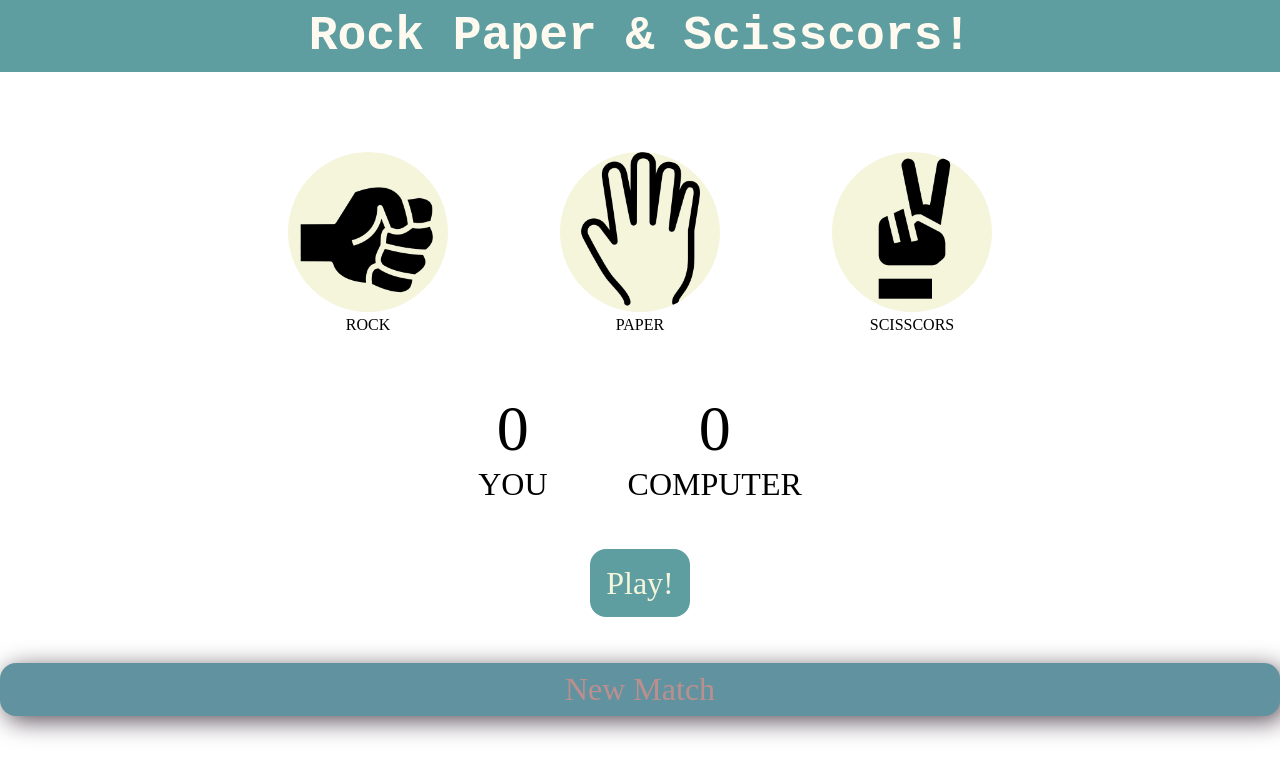
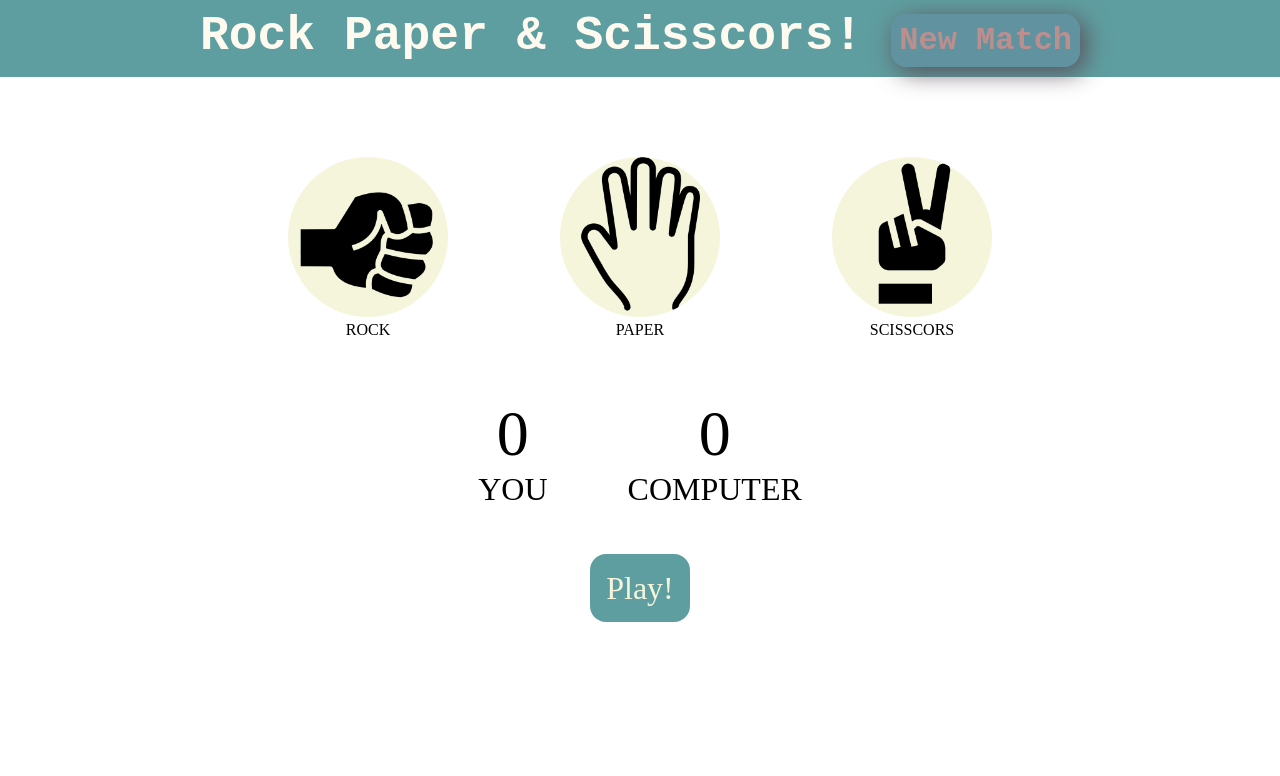
Before and after one commit to Sruti-Patro/Rock-Paper-Scissors, a plain HTML site: page index.html in a window 1280 px wide. Drawn offline with Linux system fonts and the light colour scheme.

Commit message:
Update index.html

```diff
--- a/index.html
+++ b/index.html
@@ -8,7 +8,7 @@
     <link rel="icon" href="./appPic.jpg" />
   </head>
   <body>
-    <h1>Rock Paper & Scisscors!</h1>
+    <h1>Rock Paper & Scisscors! <span class="reset">New Match</span></h1>
     <div class="choices">
       <div class="choice" id="rock"><img src="./rock_39413.png" alt="rock" /><p>ROCK</p></div>
       <div class="choice" id="paper">
@@ -29,8 +29,7 @@
         </div>
     </div>
     <div class="mess">Play!</div>
-    <br>
-    <div class="reset">New Match</div>
+    <!-- <br> -->
   </body>
   <script src="./logicPage.js"></script>
 </html>
```
